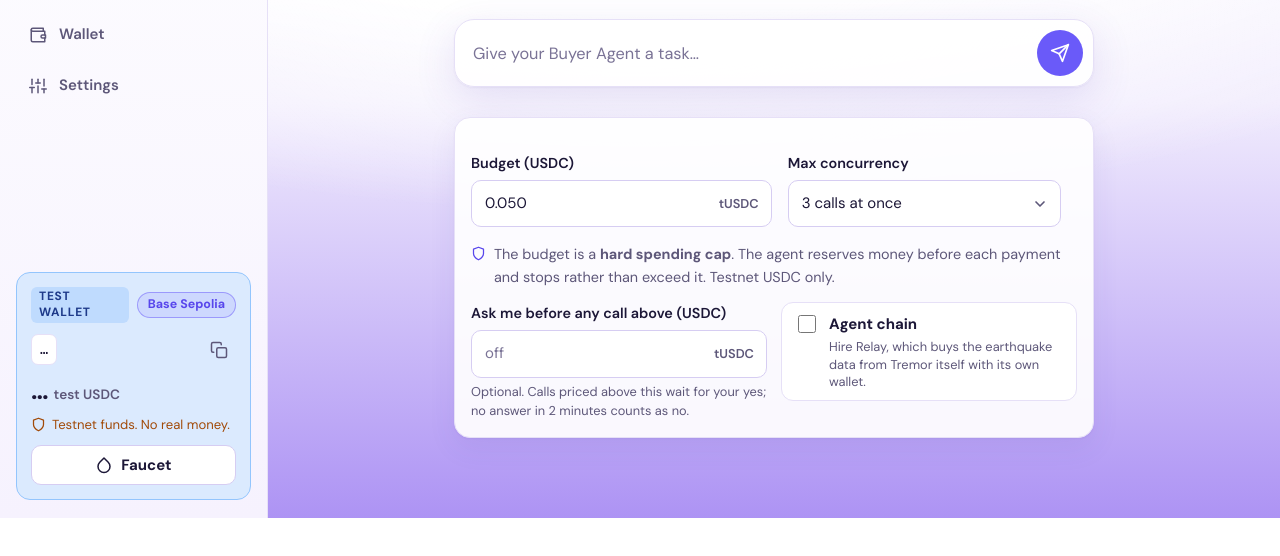
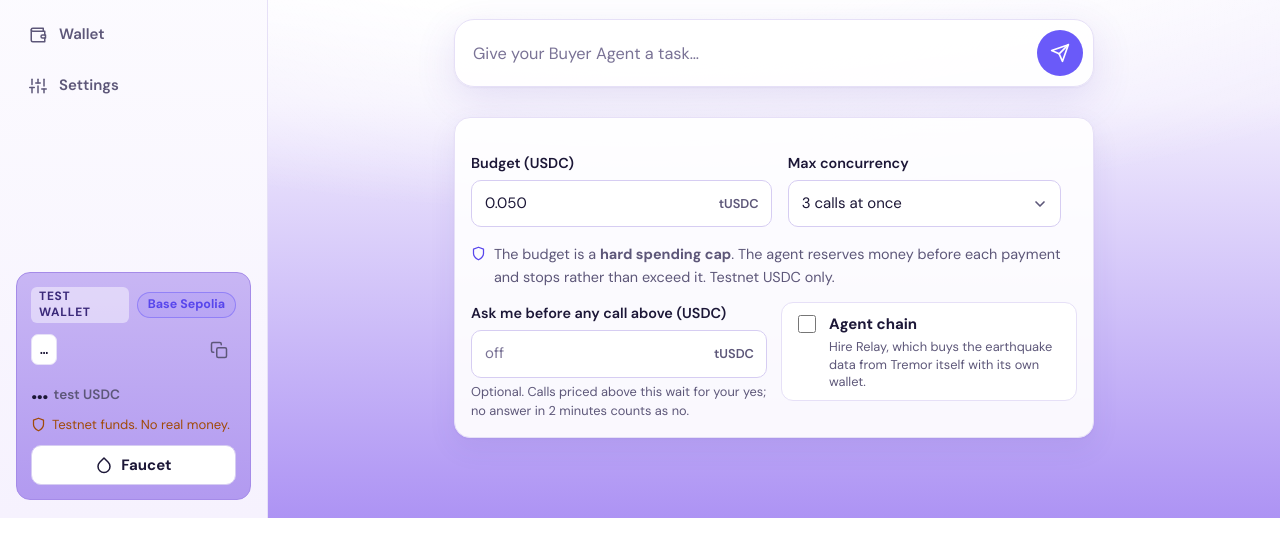
Before and after one commit to veeerrh/pay-per-request, a website: page web/index.html in a window 1280 px wide. Shown: the part 282-838 px from the top of the page. Drawn offline with Linux system fonts and the light colour scheme; no server answers.

Commit message:
Test wallet panel: light purple gradient

```diff
--- a/web/css/explore-light.css
+++ b/web/css/explore-light.css
@@ -236,9 +236,9 @@ ul.bullets.brief li { line-height: 1.45; }
 .sidebar .nav a[aria-current="page"] { color: var(--accent-text); border-color: rgba(106, 90, 249, 0.35); }
 .sidebar .btn-secondary { background: #fff; color: var(--text); border-color: var(--border-strong); }
 .sidebar .btn-secondary:hover:not(:disabled) { background: var(--surface-2); }
-.sidebar .wallet-panel { background: #dbeafe; border-color: #93c5fd; }
+.sidebar .wallet-panel { background: linear-gradient(to bottom, #C8B6F4, #B29AF0); border-color: #a58be8; }
 .sidebar .wp-addr code { background: #fff; color: var(--text); }
-.sidebar .wallet-panel .wp-head h2 { background: #bfdbfe; color: #1e3a8a; padding: 2px 8px; border-radius: 6px; }
+.sidebar .wallet-panel .wp-head h2 { background: rgba(255, 255, 255, 0.45); color: #3b2a7a; padding: 2px 8px; border-radius: 6px; }
 .sidebar .badge-net { background: var(--accent-soft); color: var(--accent-text); }
 
 /* ------- Fraud Lab ------- */
```
